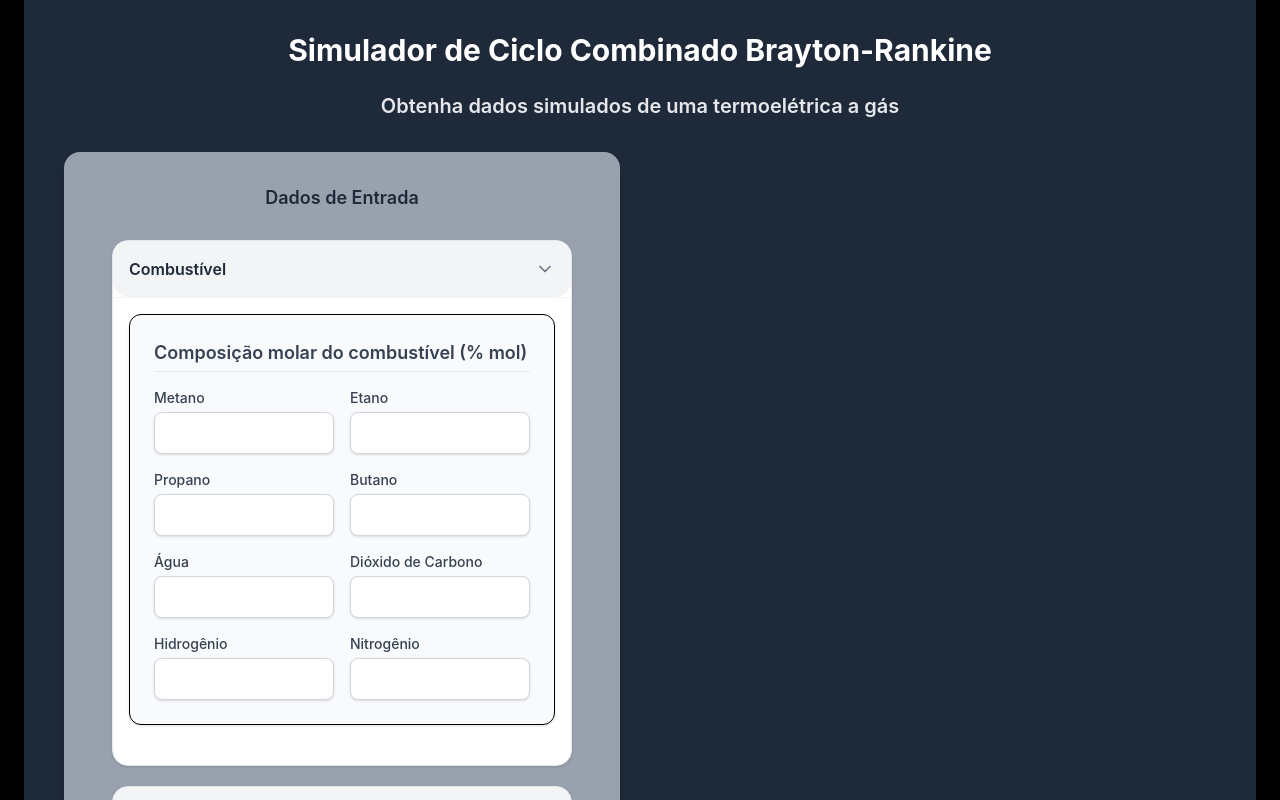
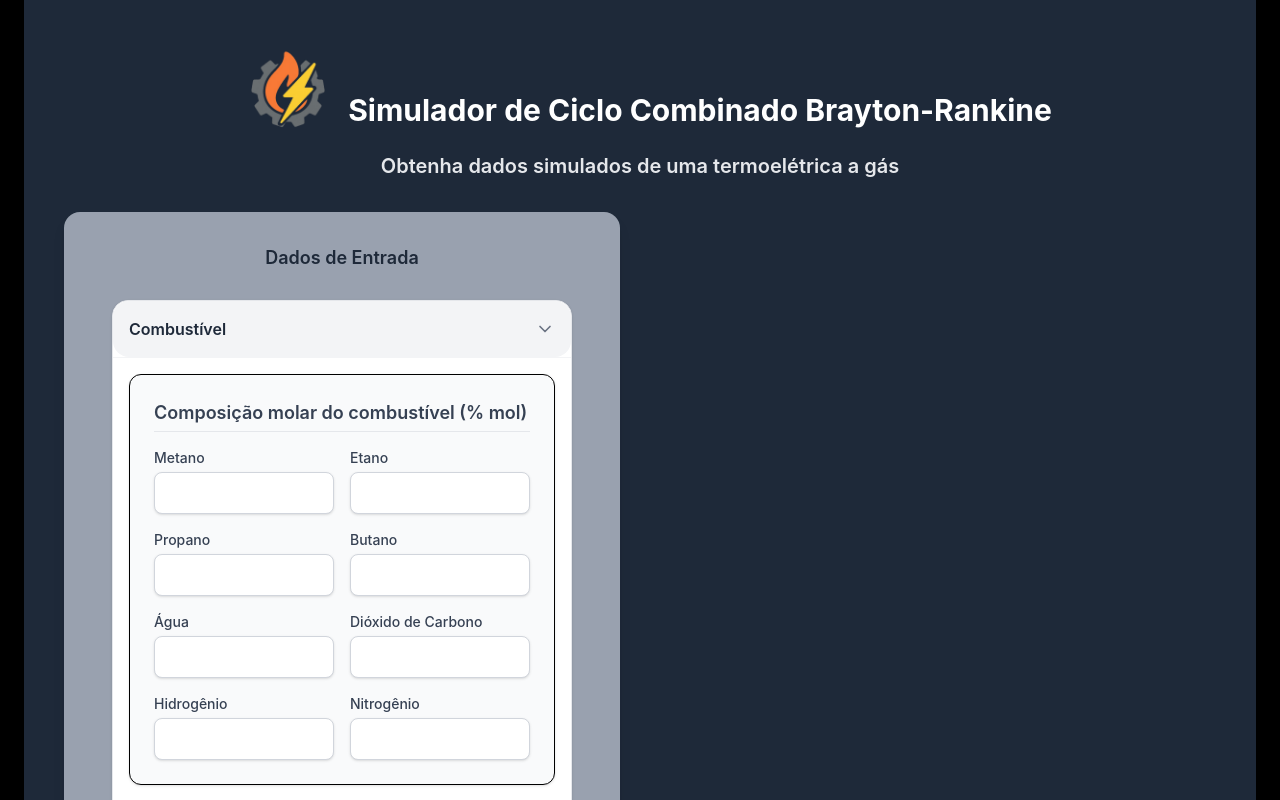
Before and after one commit to murilohborges/cycle-comb-calc-frontend, a React (Vite) app: page / in a window 1280 px wide. Shown: the top 800 px of the page. Built offline with nearby package versions, Linux system fonts and the light colour scheme.

Commit message:
add image and favicon

```diff
--- a/index.html
+++ b/index.html
@@ -1,6 +1,7 @@
 <!doctype html>
 <html lang="en">
   <head>
+    <link rel="icon" type="image/x-icon" href="/src/assets/favicon.ico" />
     <meta charset="UTF-8" />
     <meta name="viewport" content="width=device-width, initial-scale=1.0" />
     <title>cycle-comb-calc-frontend</title>
--- a/src/pages/SimulationPage.tsx
+++ b/src/pages/SimulationPage.tsx
@@ -106,9 +106,17 @@ export default function SimulationPage() {
   return (
     <main className="min-h-screen bg-gray-800 py-8 px-4 sm:px-6 md:px-10">
       <div className="max-w-6xl mx-auto">
-        <h1 className="text-2xl sm:text-3xl font-bold text-center mb-6 text-white">
-          Simulador de Ciclo Combinado Brayton-Rankine
-        </h1>
+        <div className='flex justify-center items-end'>
+          <img
+            src="/src/assets/logo_title.png"
+            alt="Logo"
+            className="w-8 h-8 sm:w-30 sm:h-30"
+          />
+          <h1 className="text-2xl sm:text-3xl font-bold text-center mb-6 text-white">
+            Simulador de Ciclo Combinado Brayton-Rankine
+          </h1>
+        </div>
+
         <h2 className="text-lg sm:text-xl font-semibold text-center mb-8 text-gray-200">
           Obtenha dados simulados de uma termoelétrica a gás
         </h2>
```
Also changed, not shown: src/assets/logo_title.png (added), 1 other file (tests, documents, lock files or other folders).
